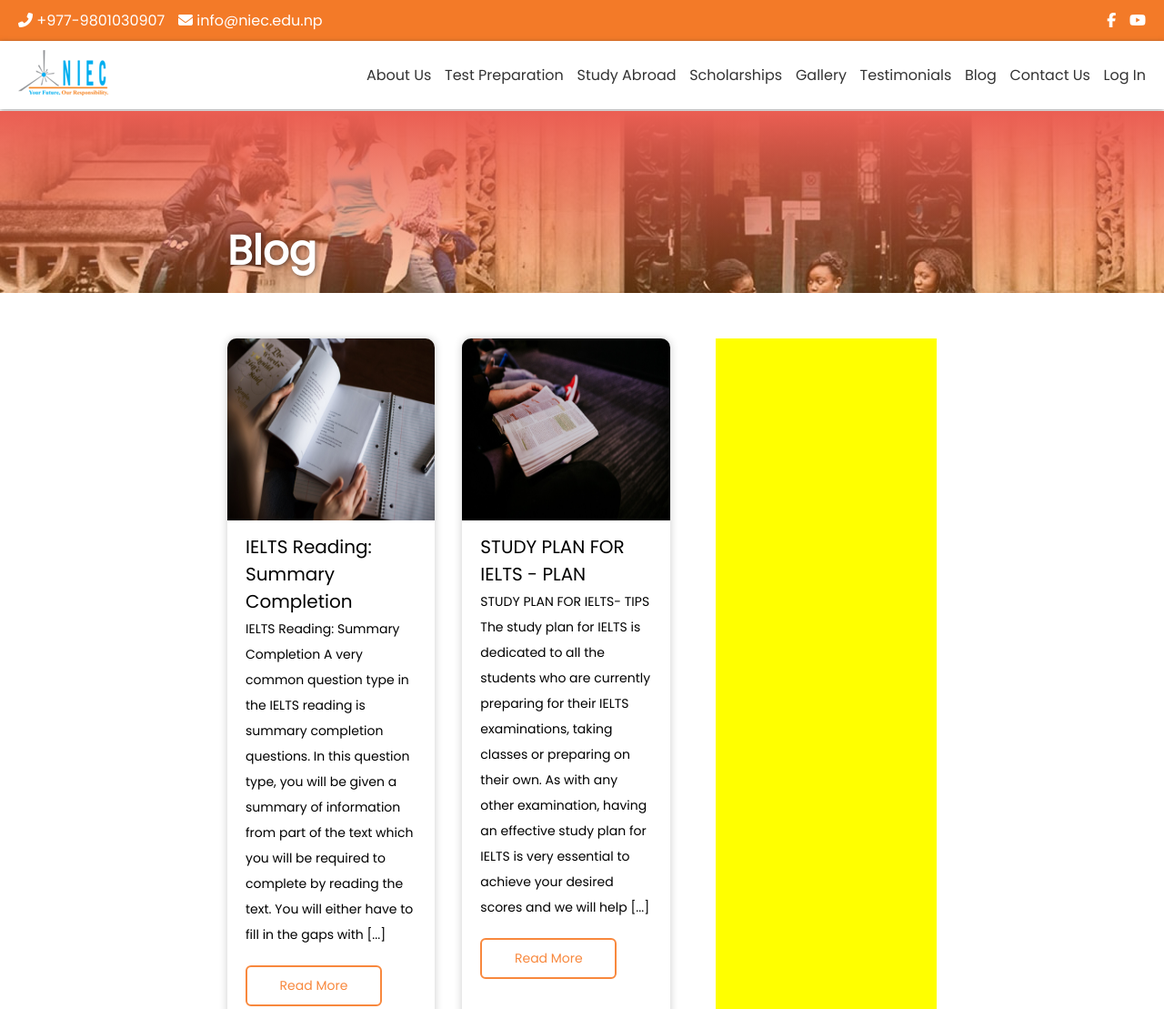
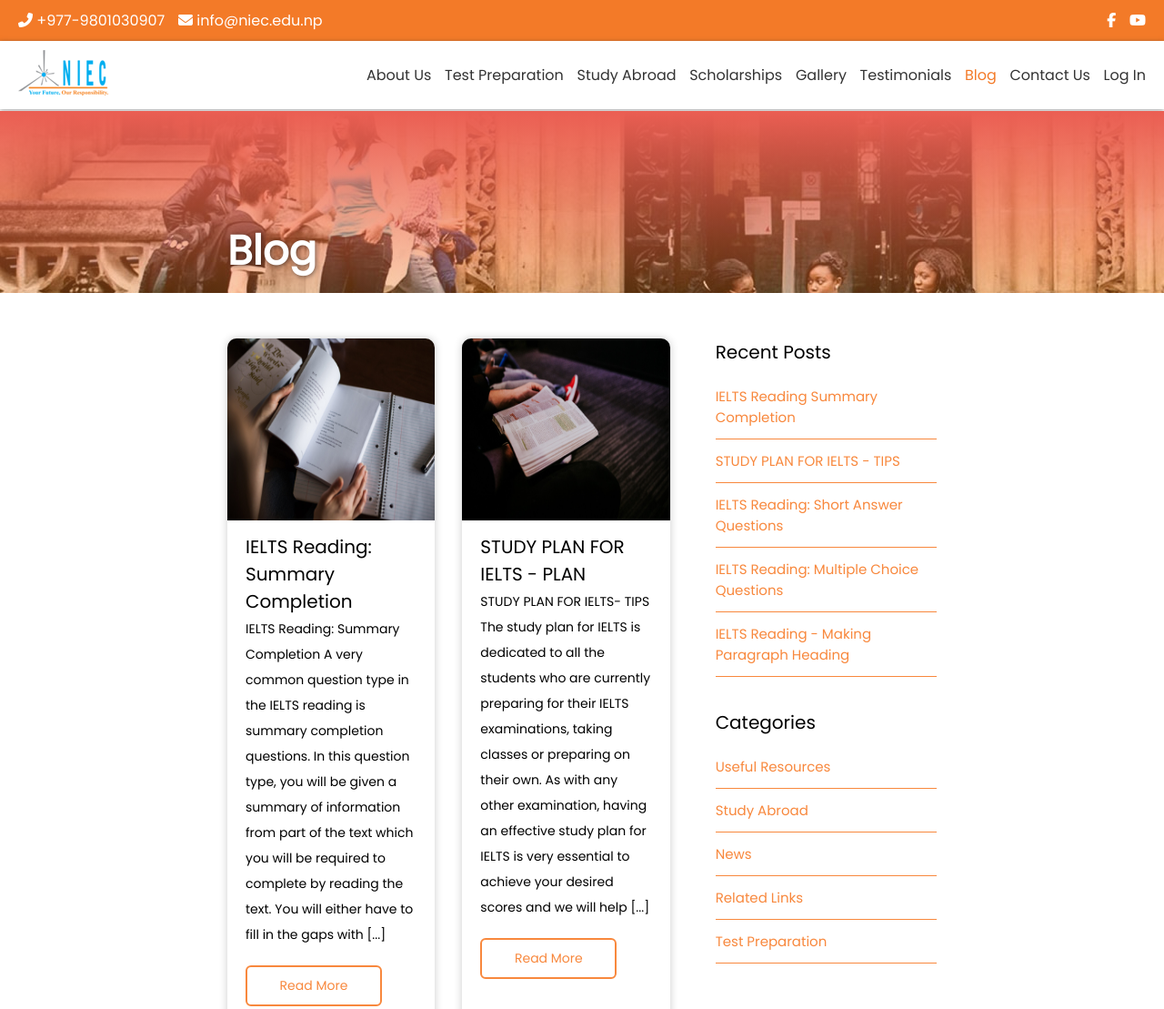
Before and after one commit to RoshanKhaiju/NIEC_Clone, a plain HTML site: page blog.html in a window 1280 px wide. Shown: the top 1109 px of the page at 91% size. Drawn offline with Linux system fonts and the light colour scheme.

Commit message:
blog page updated

```diff
--- a/blog.html
+++ b/blog.html
@@ -47,7 +47,7 @@
                     <li><a href="scholarships.html">Scholarships</a></li>
                     <li><a href="gallery.html">Gallery</a></li>
                     <li><a href="testimonials.html">Testimonials</a></li>
-                    <li><a href="blog.html">Blog</a></li>
+                    <li class="nav__links--active"><a href="blog.html">Blog</a></li>
                     <li><a href="contact.html">Contact Us</a></li>
                     <li><a href="login.html">Log In</a></li>
                 </ul>
@@ -113,7 +113,36 @@
                         </ul>
                     </div>
                 </div>
-                <div class="blog__categories"></div>
+                <div class="blog__categories">
+                    <div class="category__recentPost">
+                        <div class="recentPost__title">
+                            Recent Posts
+                        </div>
+                        <div class="recentPost__links">
+                            <ul>
+                                <li><a href="#">IELTS Reading Summary Completion</a></li>
+                                <li><a href="#">STUDY PLAN FOR IELTS - TIPS</a></li>
+                                <li><a href="#">IELTS Reading: Short Answer Questions</a></li>
+                                <li><a href="#">IELTS Reading: Multiple Choice Questions</a></li>
+                                <li><a href="#">IELTS Reading - Making Paragraph Heading</a></li>
+                            </ul>
+                        </div>
+                    </div>
+                    <div class="category__categories">
+                        <div class="categories__title">
+                            Categories
+                        </div>
+                        <div class="categories__links">
+                            <ul>
+                                <li><a href="#">Useful Resources</a></li>
+                                <li><a href="#">Study Abroad</a></li>
+                                <li><a href="#">News</a></li>
+                                <li><a href="#">Related Links</a></li>
+                                <li><a href="#">Test Preparation</a></li>
+                            </ul>
+                        </div>
+                    </div>
+                </div>
             </div>
         </div>
 
--- a/css/style.css
+++ b/css/style.css
@@ -70,6 +70,10 @@
 #nav__items ul li a:hover {
     color: #F37A28;
     transition: .3s ease-in-out;
+}
+
+#nav__items ul .nav__links--active a {
+    color: #F37A28;
 }
 
 #nav__items #mobile-cross {
@@ -616,11 +620,8 @@ iframe {
 .blog__posts {
     display: grid;
     grid-template-columns: 1fr 1fr;
+    grid-template-rows: auto auto auto;
     gap: 3rem;
-}
-
-.blog__categories {
-    background-color: yellow;
 }
 
 .blog__box {
@@ -648,7 +649,6 @@ iframe {
 
 .description__title {
     font-size: 2rem;
-    /* line-height: 4rem; */
 }
 
 .blog__description .card__button:hover {
@@ -689,6 +689,36 @@ iframe {
 
 .card__pagination ul li {
     list-style: none;
+}
+
+.recentPost__title,
+.categories__title {
+    font-size: 2rem;
+    margin-bottom: 1rem;
+}
+
+.categories__title {
+    margin-top: 3.5rem;
+}
+
+.recentPost__links li,
+.categories__links li {
+    list-style: none;
+    padding: 1.2rem 0;
+    border-bottom: solid 1px #f8883d;
+}
+
+.recentPost__links li a:link,
+.categories__links li a:link {
+    text-decoration: none;
+    font-size: 1.5rem;
+    color: #f8883d;
+}
+
+.recentPost__links li a:hover,
+.categories__links li a:hover {
+    color: #2382db;
+    transition: all .3s ease-in-out;
 }
 
 
@@ -818,7 +848,9 @@ footer {
     .testimonial,
     .contact,
     .members,
-    .contactHeader__title {
+    .contactHeader__title,
+    .blog__content,
+    .blog__title {
         width: calc(100% - 20rem);
     }
     /* study abroad section */
@@ -902,6 +934,9 @@ footer {
         color: #f1ddcf;
         transition: .3s ease-in-out;
     }
+    #nav__items ul .nav__links--active a {
+        color: #fff;
+    }
     #nav__items #mobile-cross {
         display: block;
         text-align: right;
@@ -964,6 +999,9 @@ footer {
     * {
         font-size: 8px;
     }
+    #header__nav ul .nav__links--active a {
+        color: #fff;
+    }
     /* banner slider */
     .slider__container {
         height: 23rem;
@@ -989,7 +1027,9 @@ footer {
     .testimonial,
     .contact,
     .members,
-    .contactHeader__title {
+    .contactHeader__title,
+    .blog__content,
+    .blog__title {
         width: calc(100% - 3rem);
     }
     /* abroad study section */
@@ -1063,4 +1103,19 @@ footer {
         border-radius: 1rem;
         /* margin: 15rem auto; */
     }
+    /* blog section */
+    .blog__header {
+        height: 25vh;
+        background: linear-gradient(to top, rgba(243, 126, 32, .36) 0, #eb5e53 100%), url(../images/blog.jpg);
+        background-repeat: no-repeat;
+        background-position: center;
+        margin-bottom: 5rem;
+    }
+    .blog__content {
+        grid-template-columns: 1fr;
+    }
+    .blog__posts {
+        display: flex;
+        flex-direction: column;
+    }
 }
```
Also changed, not shown: contact.html (+1 -1 lines), login.html (+1 -1 lines).
